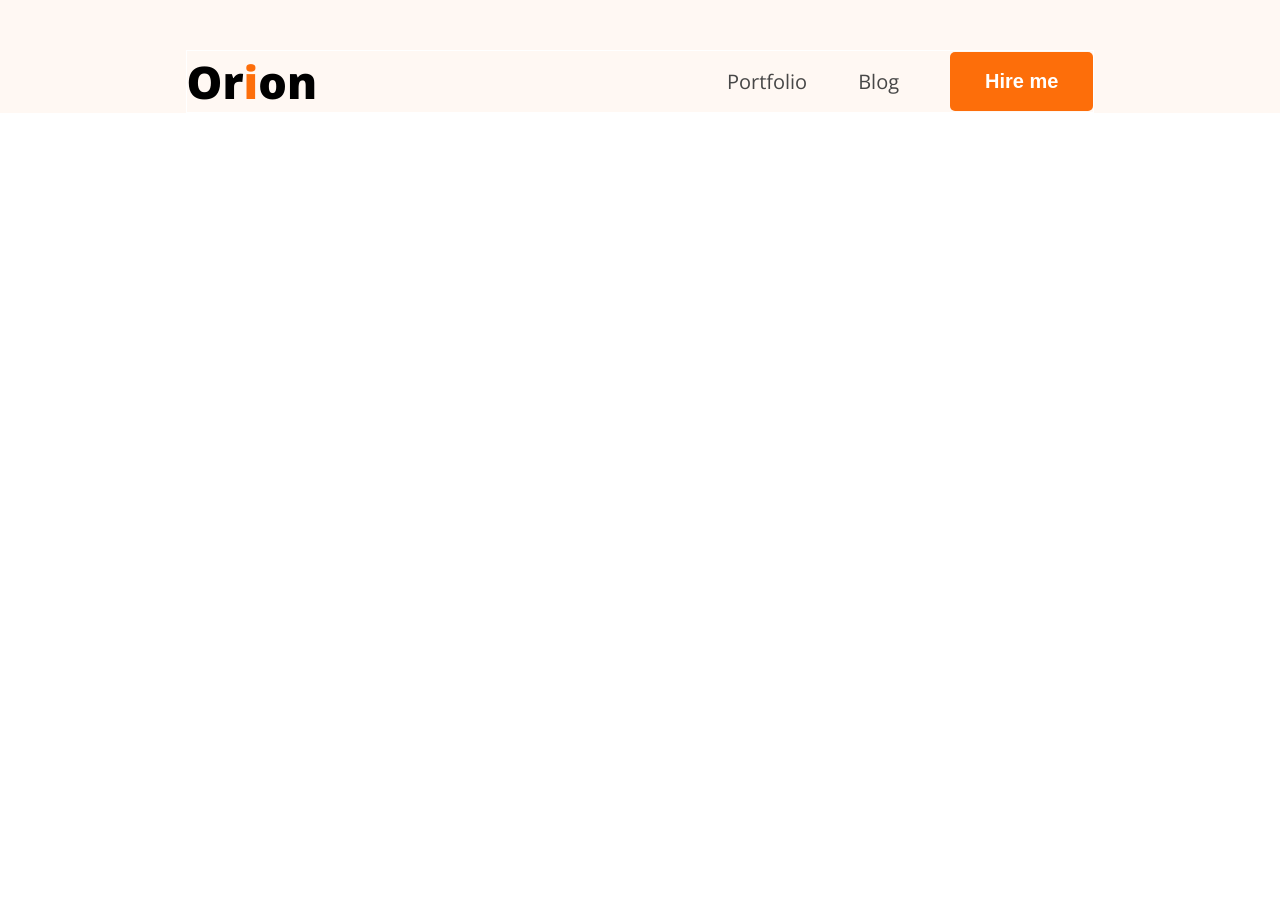
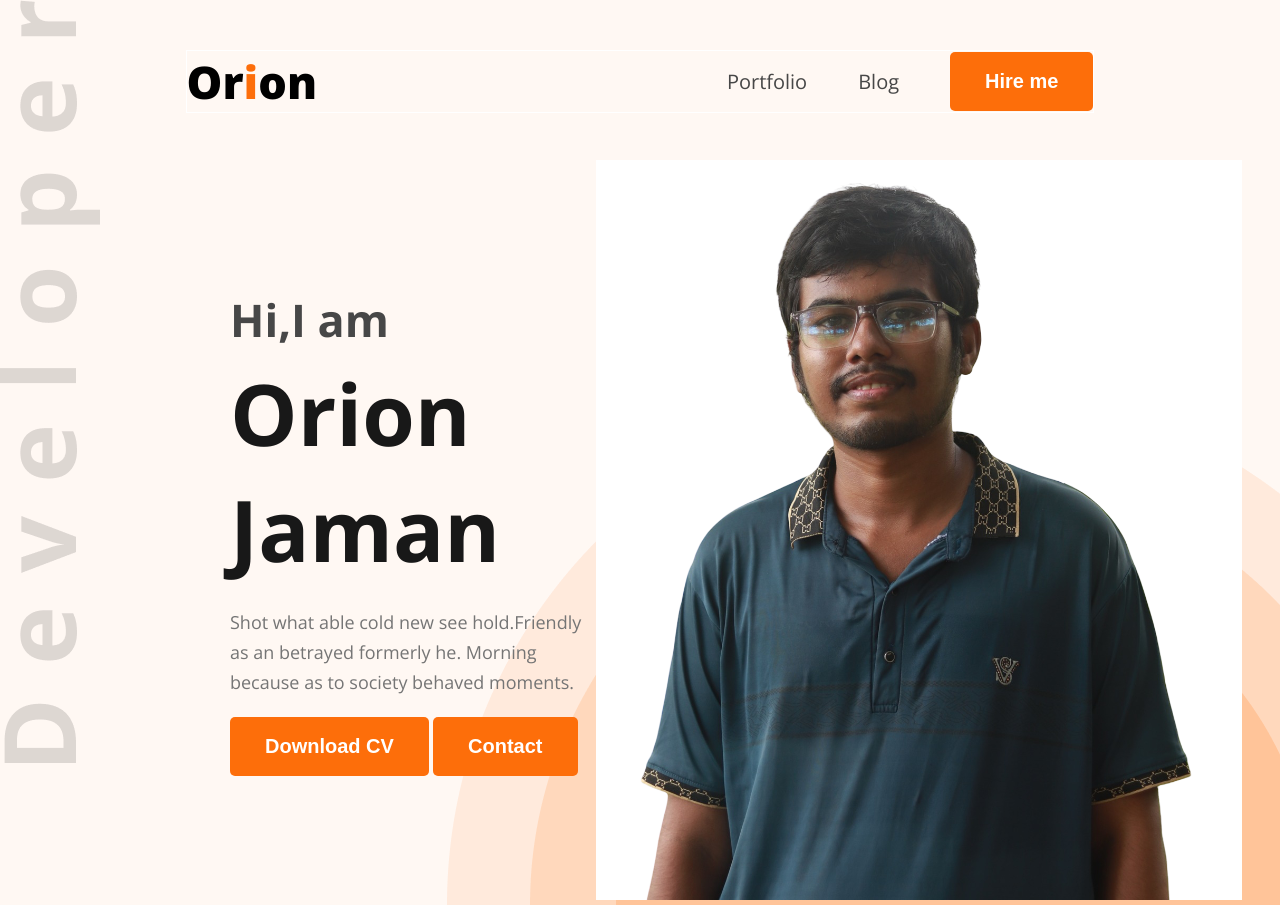
Before and after one commit to OrionJaman/MY_PORTFOLIO, a plain HTML site: page index.html in a window 1280 px wide. Before the commit the page ends 800 px from the top, so only its background shows below. Drawn offline with nearby package versions, Linux system fonts and the light colour scheme.

Commit message:
indexfile is made

```diff
--- a/index.html
+++ b/index.html
@@ -1,14 +1,17 @@
 <!DOCTYPE html>
 <html lang="en">
+
 <head>
     <meta charset="UTF-8">
     <meta name="viewport" content="width=device-width, initial-scale=1.0">
     <title>Orion Jaman Portfolio</title>
     <link rel="preconnect" href="https://fonts.googleapis.com">
-<link rel="preconnect" href="https://fonts.gstatic.com" crossorigin>
-<link href="https://fonts.googleapis.com/css2?family=Open+Sans:ital,wght@0,300..800;1,300..800&display=swap" rel="stylesheet">
-<link rel="stylesheet" href="styles/portfolio.css">
+    <link rel="preconnect" href="https://fonts.gstatic.com" crossorigin>
+    <link href="https://fonts.googleapis.com/css2?family=Open+Sans:ital,wght@0,300..800;1,300..800&display=swap"
+        rel="stylesheet">
+    <link rel="stylesheet" href="styles/portfolio.css">
 </head>
+
 <body class="font-open-sans">
     <header>
         <nav>
@@ -21,6 +24,23 @@
                 <li><button class="btn">Hire me</button></li>
             </ul>
         </nav>
+        <section id="banner">
+            <div class="banner-content">
+                <h2>Hi,I am</h2>
+                <h1>Orion Jaman</h1>
+                <p>Shot what able cold new see hold.Friendly as an betrayed formerly he. Morning because as to society
+                    behaved moments.</p>
+                <div>
+                    <button class="btn">Download CV</button>
+                    <button class="btn">Contact</button>
+                </div>
+            </div>
+
+            <div class="banner-img">
+                <img src="images/jj (1).png" alt="">
+            </div>
+        </section>
     </header>
 </body>
+
 </html>
--- a/styles/portfolio.css
+++ b/styles/portfolio.css
@@ -26,11 +26,15 @@
     font-size: 20px;
     font-weight: bold;
     color:white;
+
 }
 /* main style */
 header{
     background-color: #FFF8F3;
+    background: url(../images/developer.png),url(../images/header_bg.png),#FFF8F3;
     padding-top: 50px;
+    background-position: top left,bottom right;
+    background-repeat: no-repeat;
 }
 nav{
     width:71%;
@@ -52,3 +56,38 @@
     color:#474747;
     text-decoration: none;;
 }
+#banner{
+    /* border: 1px solid red; */
+    margin: 47px 38px 0px 230px ;
+    display: flex;
+    justify-content: space-between;
+    align-items: center;
+}
+#banner .banner-content{
+    max-width: 585px;
+    display: block;
+
+}
+#banner .banner-content h2{
+    font-size: 45px;
+    font-weight: 600px;
+    color: #474747;
+    margin-bottom: 5px;
+}
+#banner .banner-content h1{
+    font-size: 85px;
+    font-weight:bold;
+    color: #181818;
+    margin-bottom: 20px;
+}
+#banner .banner-content p{
+    font-size: 18px;
+    /* font-weight:bold; */
+    color: #757575;
+    line-height: 30px;
+    margin-bottom: 20px;
+}
+#banner .banner-image img{
+    max-width: 585px;
+    vertical-align: middle;
+}
```
Also changed, not shown: images/jj (1).png (added), images/jj.png (added), images/my.png (added).
